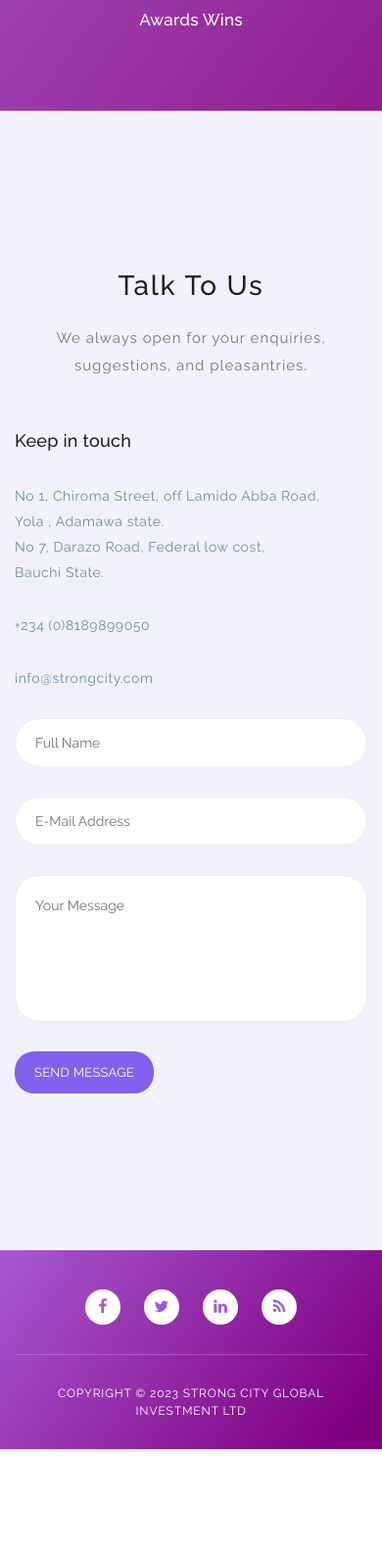
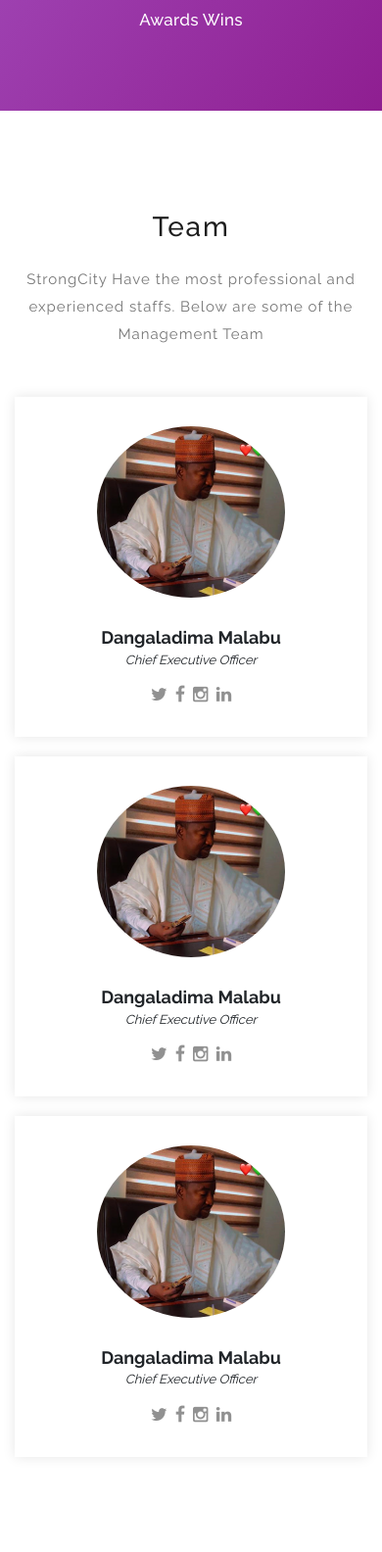
Before and after one commit to AdamHammawa/strongcity, a plain HTML site: page index.html in a window 390 px wide. Shown: the part 6796-8380 px from the top of the page at 98% size. Before the commit the page ends 8275 px from the top, so only its background shows below. Drawn offline with Linux system fonts and the light colour scheme.

Commit message:
late commit

```diff
--- a/assets/css/main.css
+++ b/assets/css/main.css
@@ -117,7 +117,6 @@ body {
 
 .section {
   position: relative;
-  top: 3rem;
   padding-top: 100px;
   padding-bottom: 80px;
 }
@@ -1115,86 +1114,53 @@ parallax & home seperator
 team
 ---------------------------------------------
 */
-.team-item {
+
+/*--------------------------------------------------------------
+# Team
+--------------------------------------------------------------*/
+.team .member {
+  text-align: center;
+  margin-bottom: 20px;
+  box-shadow: 0px 0px 12px 0px rgba(0, 0, 0, 0.1);
+  padding: 30px 20px;
   background: #fff;
-  box-shadow: 0 2px 48px 0 rgba(0, 0, 0, 0.10);
-  border-radius: 20px;
-  position: relative;
-  margin-bottom: 30px;
-  padding-bottom: 25px;
-}
-
-.team-item:hover .team-content .team-info {
-  margin-left: 30px;
-}
-
-.team-item i {
-  display: block;
-  margin-left: 25px;
-  margin-top: 25px;
-  font-size: 30px;
-  color: #4E47DE;
-  text-align: center;
-}
-
-.team-item .user-image {
-  width: 60px;
-  height: 60px;
-  overflow: hidden;
-  -webkit-border-radius: 100px;
-  -moz-border-radius: 100px;
-  border-radius: 100px;
-  -webkit-transition: all 0.3s ease 0s;
-  -moz-transition: all 0.3s ease 0s;
-  -o-transition: all 0.3s ease 0s;
-  transition: all 0.3s ease 0s;
-  margin-left: 25px;
-  float: left;
-}
-
-.team-item .team-content {
-  text-align: left;
-  overflow: hidden;
-}
-
-.team-item .team-content .team-info {
-  float: left;
-  margin-left: 20px;
-  margin-top: 8px;
-  -webkit-transition: all 0.3s ease 0s;
-  -moz-transition: all 0.3s ease 0s;
-  -o-transition: all 0.3s ease 0s;
-  transition: all 0.3s ease 0s;
-}
-
-.team-item .team-content .team-info .user-name {
-  display: block;
-  font-weight: 400;
-  font-size: 17px;
-  color: #1e1e1e;
-  letter-spacing: 0.25px;
-  margin-bottom: 5px;
-}
-
-.team-item .team-content .team-info span {
-  display: block;
-  font-weight: 400;
-  font-size: 15px;
-  color: purple;
-  letter-spacing: 0.25px;
-}
-
-.team-item .team-content p {
-  margin-top: 25px;
-  padding-left: 25px;
-  padding-right: 25px;
-  margin-bottom: 25px;
-  font-weight: 400;
-  font-size: 15px;
-  color: #777;
-  letter-spacing: 0.6px;
-  line-height: 26px;
-}
+}
+.team .member img {
+  max-width: 60%;
+  border-radius: 50%;
+  margin: 0 0 30px 0;
+}
+.team .member h4 {
+  font-weight: 700;
+  margin-bottom: 2px;
+  font-size: 18px;
+}
+.team .member span {
+  font-style: italic;
+  display: block;
+  font-size: 13px;
+}
+.team .member p {
+  padding-top: 10px;
+  font-size: 14px;
+  font-style: italic;
+  color: #aaaaaa;
+}
+.team .member .social {
+  margin-top: 15px;
+}
+.team .member .social a {
+  color: #919191;
+  transition: 0.3s;
+}
+.team .member .social a:hover {
+  color: #3498db;
+}
+.team .member .social i {
+  font-size: 18px;
+  margin: 0 2px;
+}
+
 
 /*
 ---------------------------------------------
--- a/index.html
+++ b/index.html
@@ -361,6 +361,74 @@
     </section>
     <!-- ***** Counter Parallax End ***** -->
 
+    <!-- ======= Team Section ======= -->
+    <section id="team" class="team section">
+      <div class="container">
+
+        <div class="row">
+          <div class="col-lg-12">
+              <div class="center-heading">
+                  <h2 class="section-title">Team</h2>
+              </div>
+          </div>
+          <div class="offset-lg-3 col-lg-6">
+              <div class="center-text">
+                  <p>StrongCity Have the most professional and experienced staffs. Below are some of the Management Team</p>
+              </div>
+          </div>
+      </div>
+
+        <div class="row">
+          <div class="col-lg-4 col-md-6 d-flex align-items-stretch">
+            <div class="member">
+              <img src="assets/images/team1.PNG" alt="">
+              <h4>Dangaladima Malabu</h4>
+              <span>Chief Executive Officer</span>
+
+              <div class="social">
+                <a href=""><i class="fa fa-twitter"></i></a>
+                <a href=""><i class="fa fa-facebook"></i></a>
+                <a href=""><i class="fa fa-instagram"></i></a>
+                <a href=""><i class="fa fa-linkedin"></i></a>
+              </div>
+            </div>
+          </div>
+
+          <div class="col-lg-4 col-md-6 d-flex align-items-stretch">
+            <div class="member">
+              <img src="assets/images/team1.PNG" alt="">
+              <h4>Dangaladima Malabu</h4>
+              <span>Chief Executive Officer</span>
+
+              <div class="social">
+                <a href=""><i class="fa fa-twitter"></i></a>
+                <a href=""><i class="fa fa-facebook"></i></a>
+                <a href=""><i class="fa fa-instagram"></i></a>
+                <a href=""><i class="fa fa-linkedin"></i></a>
+              </div>
+            </div>
+          </div>
+
+          <div class="col-lg-4 col-md-6 d-flex align-items-stretch">
+            <div class="member">
+              <img src="assets/images/team1.PNG" alt="">
+              <h4>Dangaladima Malabu</h4>
+              <span>Chief Executive Officer</span>
+
+              <div class="social">
+                <a href=""><i class="fa fa-twitter"></i></a>
+                <a href=""><i class="fa fa-facebook"></i></a>
+                <a href=""><i class="fa fa-instagram"></i></a>
+                <a href=""><i class="fa fa-linkedin"></i></a>
+              </div>
+            </div>
+          </div>
+
+        </div>
+
+      </div>
+    </section><!-- End Team Section -->
+
 
     <!-- ***** Contact Us Start ***** -->
     <section class="section colored" id="contact-us">
```
Also changed, not shown: assets/images/team1.PNG (added).
